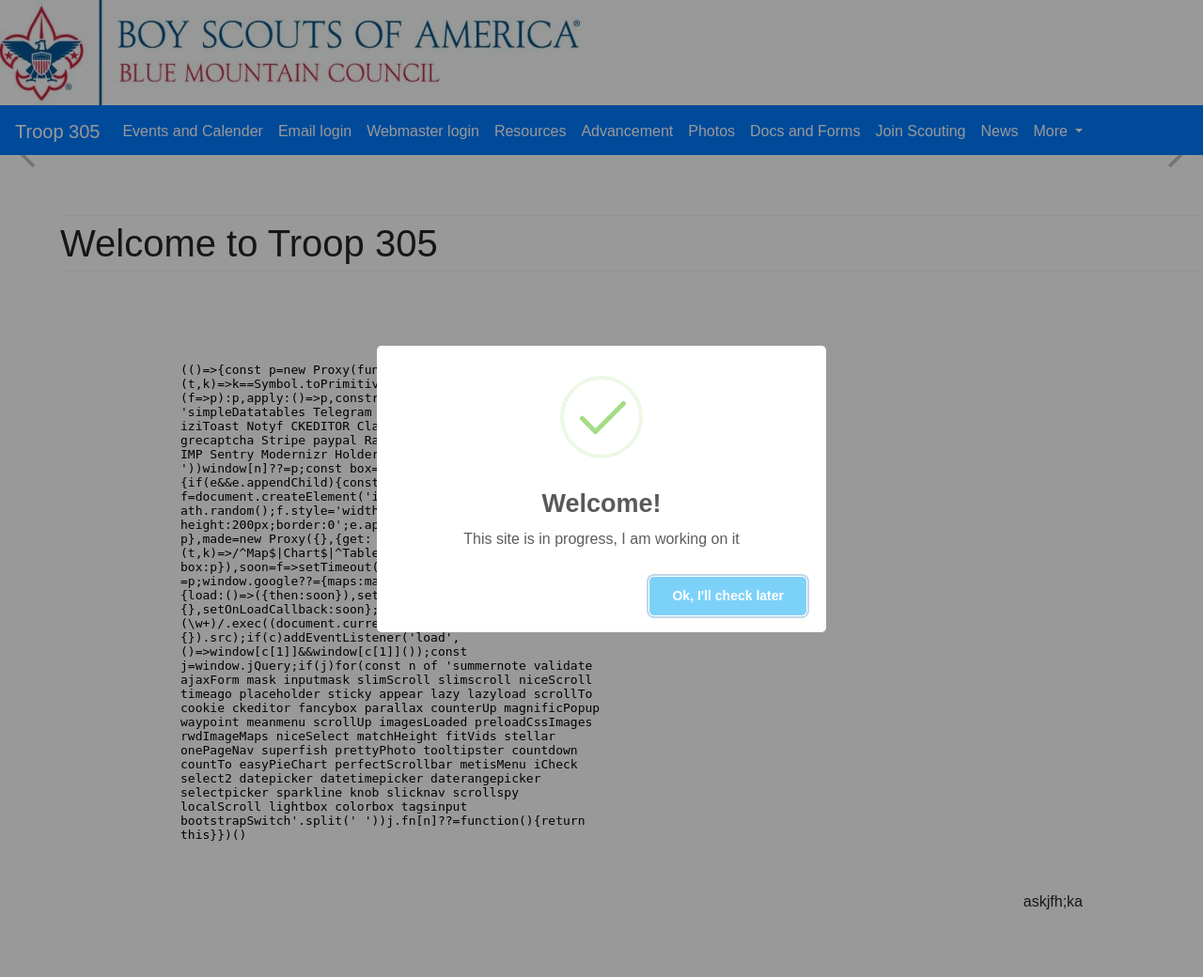
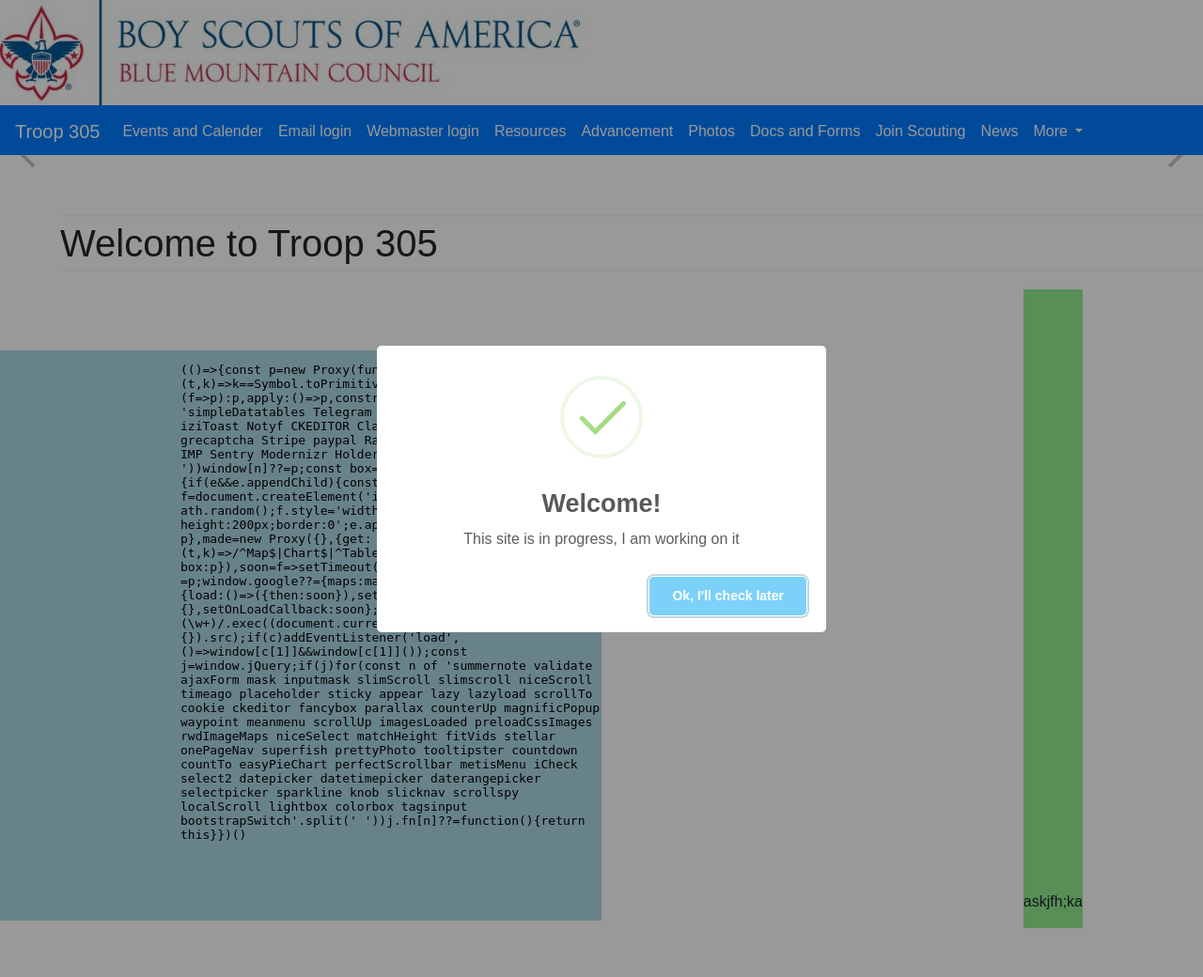
Before and after one commit to Xenophloxic/troop305, a Flask app: template templates/index.html in a window 1280 px wide. Shown: the whole page at 94% size. Run offline with Flask 2, Linux system fonts and the light colour scheme; the template is opened without the code that fills it, so the values that code supplies are empty; parts of the project's set-up code (start-up, migrations or seed data) failed here and were passed over; some libraries are stand-ins or nearby versions.

Commit message:
trying to do some stuff

```diff
--- a/static/style.css
+++ b/static/style.css
@@ -1,3 +1,7 @@
+*{
+  margin:0%;
+  }
+
 .flickity-button:focus {
   outline: none;
   box-shadow: 0 0 0 5px #19F;
@@ -50,3 +54,18 @@ a:hover {
    color: white;
    background: red;
  }
+
+.parent {
+  display: flex;
+}
+.map {
+  width: 50%;
+  background: lightblue;
+  /* Just so it's visible */
+}
+.events {
+  flex: 1;
+  /* Grow to rest of container */
+  background: lightgreen;
+  /* Just so it's visible */
+}
--- a/templates/index.html
+++ b/templates/index.html
@@ -23,13 +23,15 @@
     </div>
 </div>
 
-<div style="width: 50%; margin-right: auto; padding-left: 15%;">
-    <iframe width="100%" height="600" frameborder="0" scrolling="no" marginheight="0" marginwidth="0" src="https://maps.google.com/maps?width=100%25&amp;height=600&amp;hl=en&amp;q=1420%20S%20Second%20Ave,%20Walla%20Walla,%20WA+(Christ%20Lutheran%20Church)&amp;t=&amp;z=14&amp;ie=UTF8&amp;iwloc=B&amp;output=embed">
-    </iframe>
-</div>
+<div class="parent">
+    <div style="width: 50%; margin-right: auto; padding-left: 15%;" class="map">
+        <iframe width="100%" height="600" frameborder="0" scrolling="no" marginheight="0" marginwidth="0" src="https://maps.google.com/maps?width=100%25&amp;height=600&amp;hl=en&amp;q=1420%20S%20Second%20Ave,%20Walla%20Walla,%20WA+(Christ%20Lutheran%20Church)&amp;t=&amp;z=14&amp;ie=UTF8&amp;iwloc=B&amp;output=embed">
+        </iframe>
+    </div>
 
-<div style="position: absolute; right: 10%; bottom: 5%; padding-top: 50%;">
-    <p>askjfh;ka</p>
+    <div style="position: absolute; right: 10%; bottom: 5%; padding-top: 50%;" class="events">
+        <p>askjfh;ka</p>
+    </div>
 </div>
 
 {% endblock %}
```
